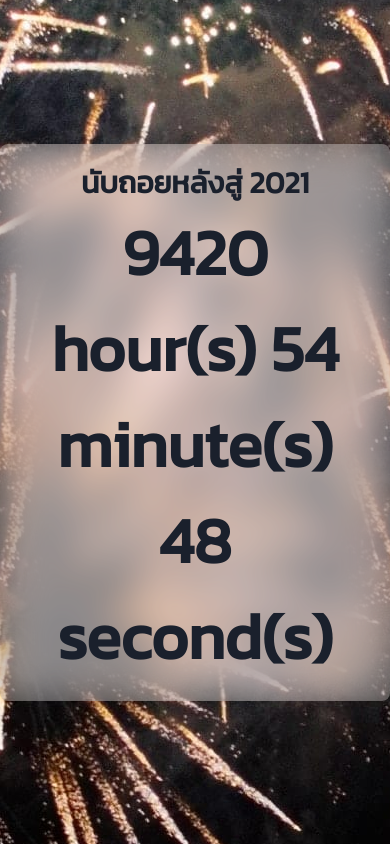
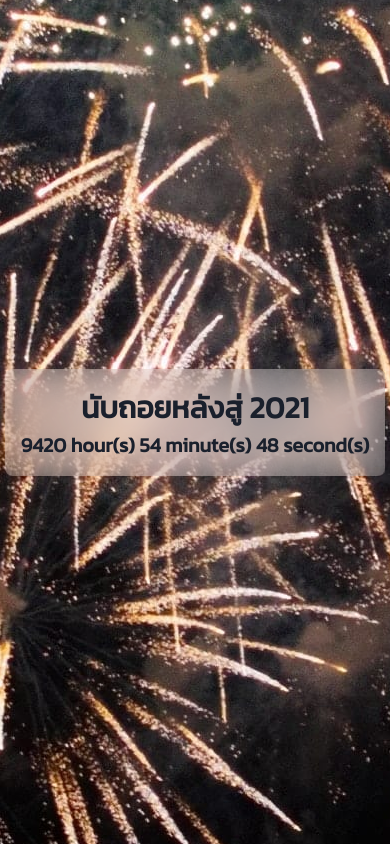
Before and after one commit to pontakornth/new-year-countdown, a Vue app: page / in a window 390 px wide. Built offline with nearby package versions, Linux system fonts and the light colour scheme.

Commit message:
feat: Make it responsive

```diff
--- a/src/App.vue
+++ b/src/App.vue
@@ -37,6 +37,10 @@ a {
   @apply text-blue-600 underline;
 }
 
+html, body, * {
+  box-sizing: border-box;
+}
+
 .app {
   @apply text-gray-100 h-screen flex justify-center items-center;
   background: url("./assets/background.jpg");
--- a/src/components/Counter.vue
+++ b/src/components/Counter.vue
@@ -1,10 +1,10 @@
 <template>
   <div class="card">
-    <h5 class="text-3xl text-center">นับถอยหลังสู่ 2021</h5>
-   <h1 v-if="beforeDestination" :class="`text-center font-display text-6xl ${willBlink ? 'blinking' : ''}`">
+    <h5 class="header">นับถอยหลังสู่ 2021</h5>
+   <h1 v-if="beforeDestination" :class="`time ${willBlink ? 'blinking' : ''}`">
      {{hours}} hour(s) {{displayMinutes}} minute(s) {{displaySeconds}} second(s)
   </h1>
-  <h1 v-else class="font-display text-center text-6xl">
+  <h1 v-else class="past-time">
     Hello, 2021. New patches will arrive soon.
   </h1>
   </div>
@@ -78,9 +78,36 @@ export default class HelloWorld extends Vue {
   animation: scale 0.5s ease-in-out 0s infinite alternate none;
 }
 
+.header {
+ @apply text-3xl text-center;
+}
+
+.time {
+ @apply text-center font-display text-xl;
+}
+
+.past-time {
+  @apply font-display text-center text-6xl;
+}
+
 .card {
  @apply text-gray-900 rounded-lg p-4;
  backdrop-filter: blur(20px) saturate(160%) contrast(45%) brightness(140%);
  background: rgba(234, 234, 234, .2);
 }
+
+@screen lg {
+
+  .header {
+  @apply text-3xl text-center;
+  }
+
+  .time {
+  @apply text-center font-display text-6xl;
+  }
+
+  .past-time {
+    @apply font-display text-center text-6xl;
+  }
+}
 </style>
```
